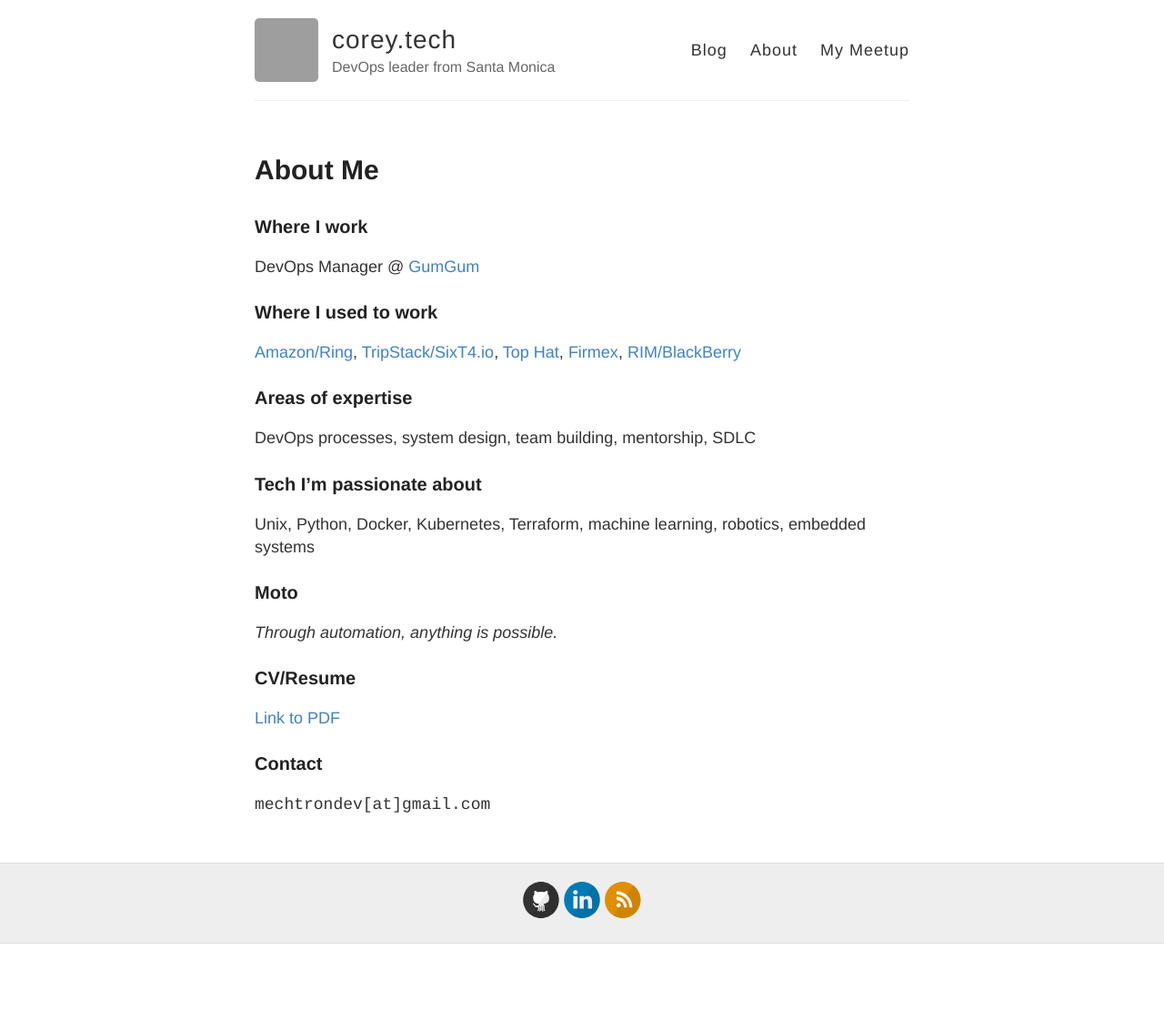
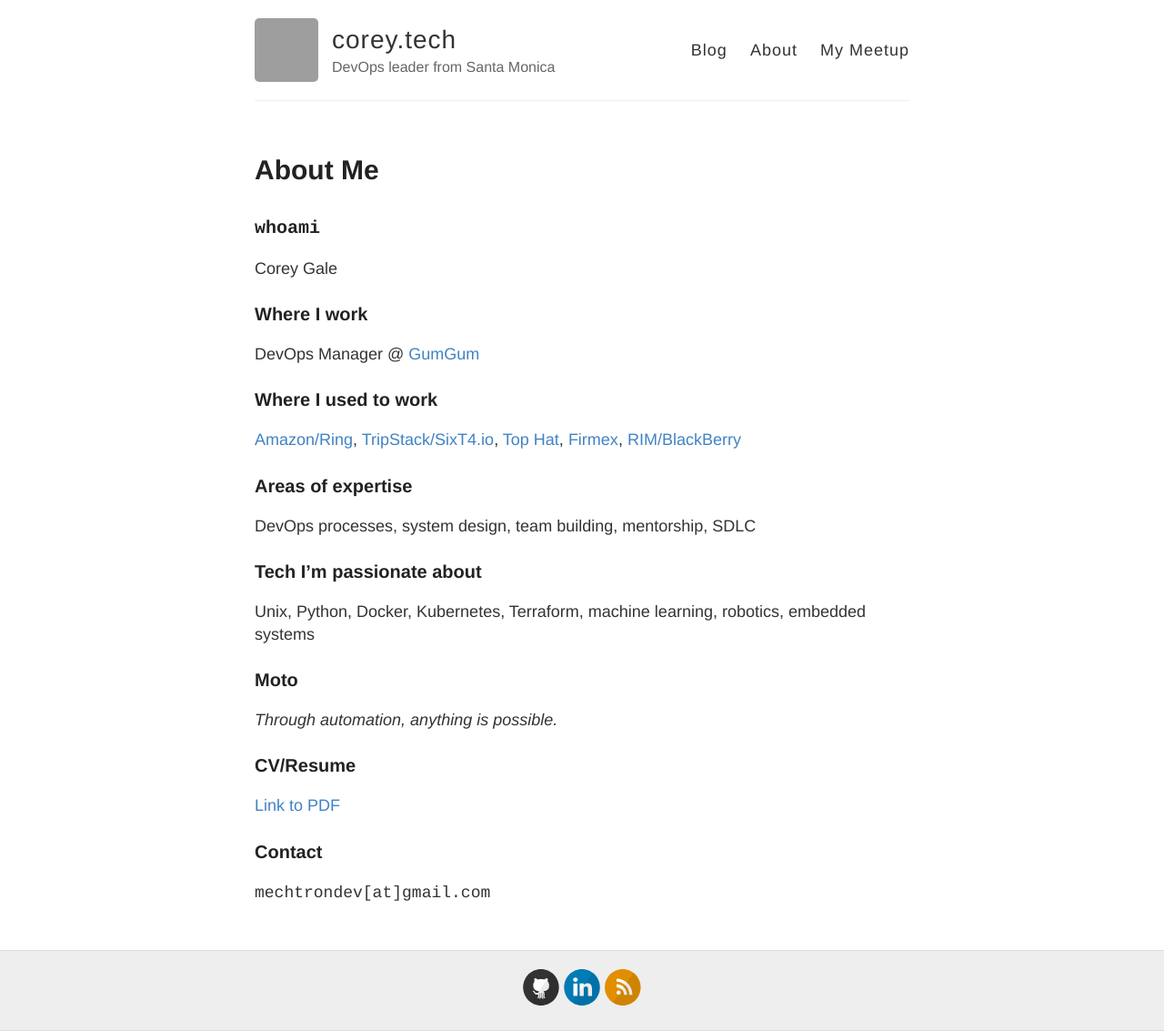
Before and after one commit to mechtron/mechtron.github.io, a Jekyll site: the page built from about.md, in a window 1280 px wide. Shown: the whole page at 91% size. Built offline with Jekyll 4.4.1, drawn with Linux system fonts in a browser that asks for light colours; before the commit the page ends 1037 px from its top, so only the background shows below that; grey boxes are pictures that could not be loaded.

Commit message:
Add full name to About page

```diff
--- a/_layouts/post.html
+++ b/_layouts/post.html
@@ -27,7 +27,7 @@
           <input type="email" value="" name="EMAIL" class="email" id="mce-EMAIL" placeholder="Email address" required>
           <!-- real people should not fill this in and expect good things - do not remove this or risk form bot signups-->
           <div style="position: absolute; left: -5000px;" aria-hidden="true"><input type="text" name="b_22f5767591b560dd5f0e9ec78_e015df64ce" tabindex="-1" value=""></div>
-          <div class="clear"><input type="submit" value="Subscribe" name="subscribe" id="mc-embedded-subscribe" class="button"></div>
+          <div class="clear"><input type="submit" value="Subscribe" name="subscribe" id="mc-embedded-subscribe" class="button" style="-webkit-appearance: none;"></div>
         </div>
     </form>
   </div>
--- a/about.md
+++ b/about.md
@@ -3,6 +3,10 @@
 title: About Me
 permalink: /about/
 ---
+
+### `whoami`
+
+Corey Gale
 
 ### Where I work
 
```
